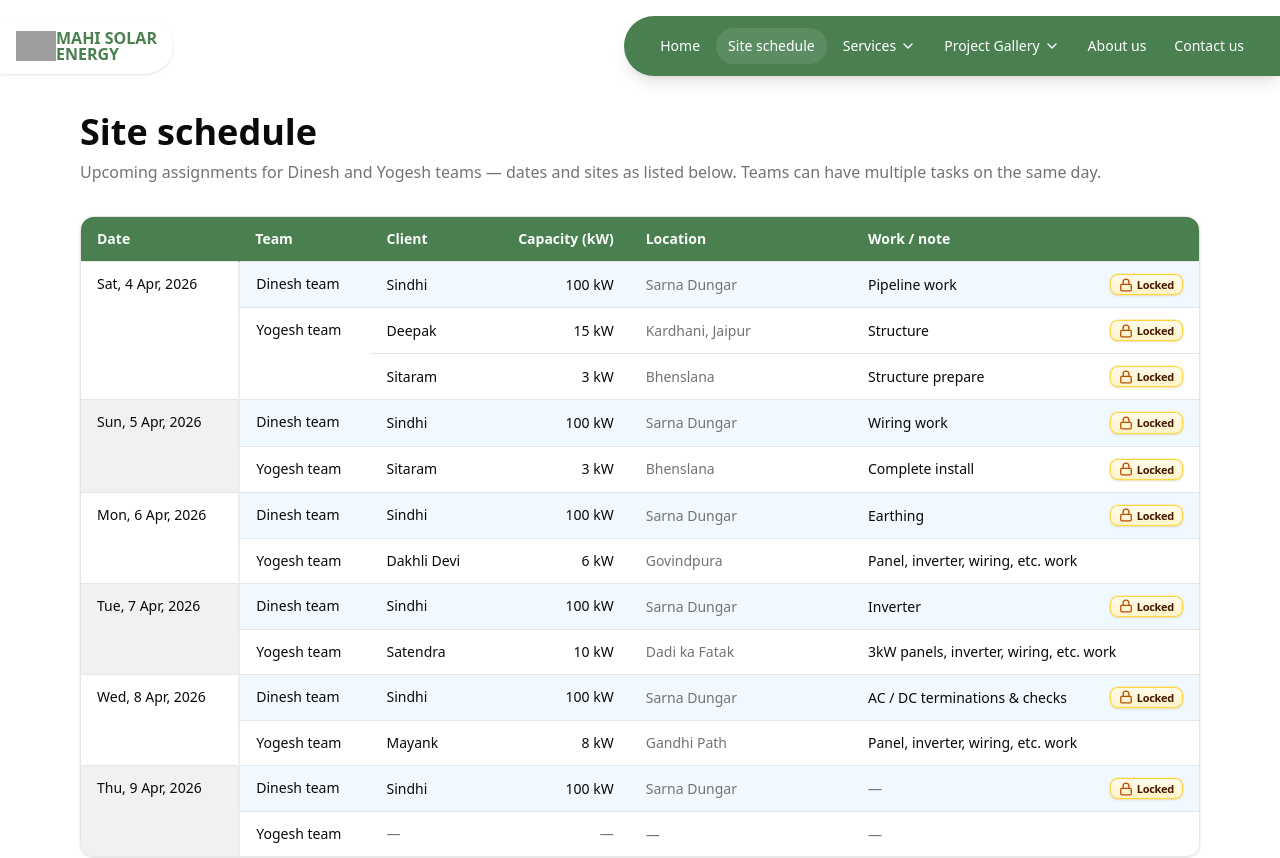
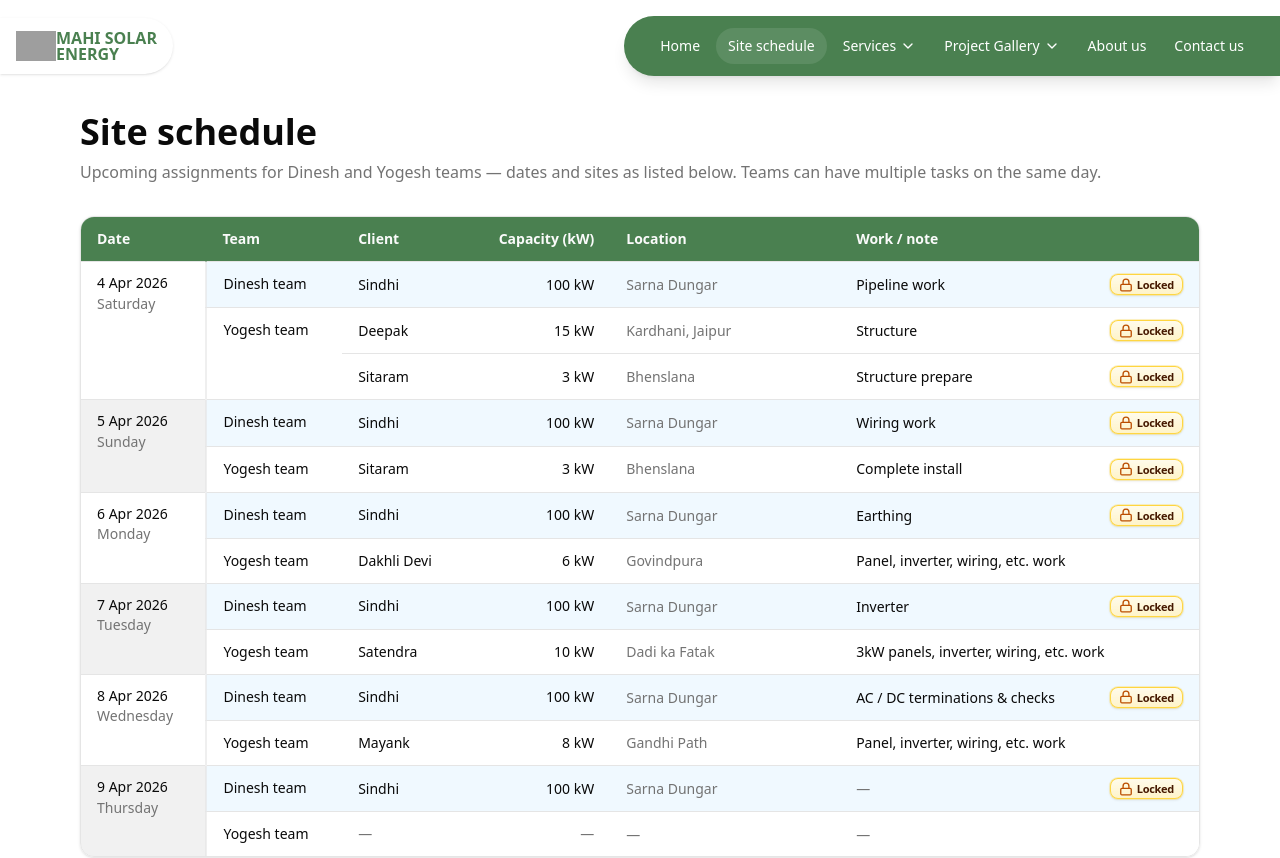
Before and after one commit to naren4488/mahisolarenergy, a React (Vite) app: page /schedule in a window 1280 px wide. Shown: the top 858 px of the page. Built offline with nearby package versions, Linux system fonts and the light colour scheme; grey boxes are pictures that could not be loaded.

Commit message:
added day names

```diff
--- a/src/pages/SiteSchedulePage.tsx
+++ b/src/pages/SiteSchedulePage.tsx
@@ -57,14 +57,30 @@ function flattenSchedule(sortedDays: DaySchedule[]): FlatRow[] {
   });
 }
 
-function formatDate(iso: string) {
+function formatScheduleDateParts(iso: string) {
   const d = new Date(iso + "T12:00:00");
-  return new Intl.DateTimeFormat("en-IN", {
-    weekday: "short",
+  const calendarLine = new Intl.DateTimeFormat("en-IN", {
     day: "numeric",
     month: "short",
     year: "numeric",
   }).format(d);
+  const weekday = new Intl.DateTimeFormat("en-IN", {
+    weekday: "long",
+  }).format(d);
+  return { calendarLine, weekday };
+}
+
+function ScheduleDateCellContent({ iso }: { iso: string }) {
+  const { calendarLine, weekday } = formatScheduleDateParts(iso);
+  return (
+    <time
+      dateTime={iso}
+      className="flex flex-col gap-0.5 leading-tight not-italic"
+    >
+      <span className="font-medium whitespace-nowrap">{calendarLine}</span>
+      <span className="text-sm font-normal whitespace-nowrap text-muted-foreground">{weekday}</span>
+    </time>
+  );
 }
 
 function formatKw(kw: number | null) {
@@ -166,10 +182,10 @@ export function SiteSchedulePage() {
                         rowSpan={dayRowCount}
                         className={cn(
                           dateColumnBgClass(dayIndex),
-                          "border-y-0 border-l-0 border-t border-border border-r-2 border-r-border/60 align-top px-4 py-3 font-medium whitespace-nowrap text-foreground",
+                          "border-y-0 border-l-0 border-t border-border border-r-2 border-r-border/60 align-top px-4 py-3 text-foreground",
                         )}
                       >
-                        {formatDate(day.date)}
+                        <ScheduleDateCellContent iso={day.date} />
                       </td>
                     ) : null}
                     {taskIndexInTeam === 0 ? (
```
